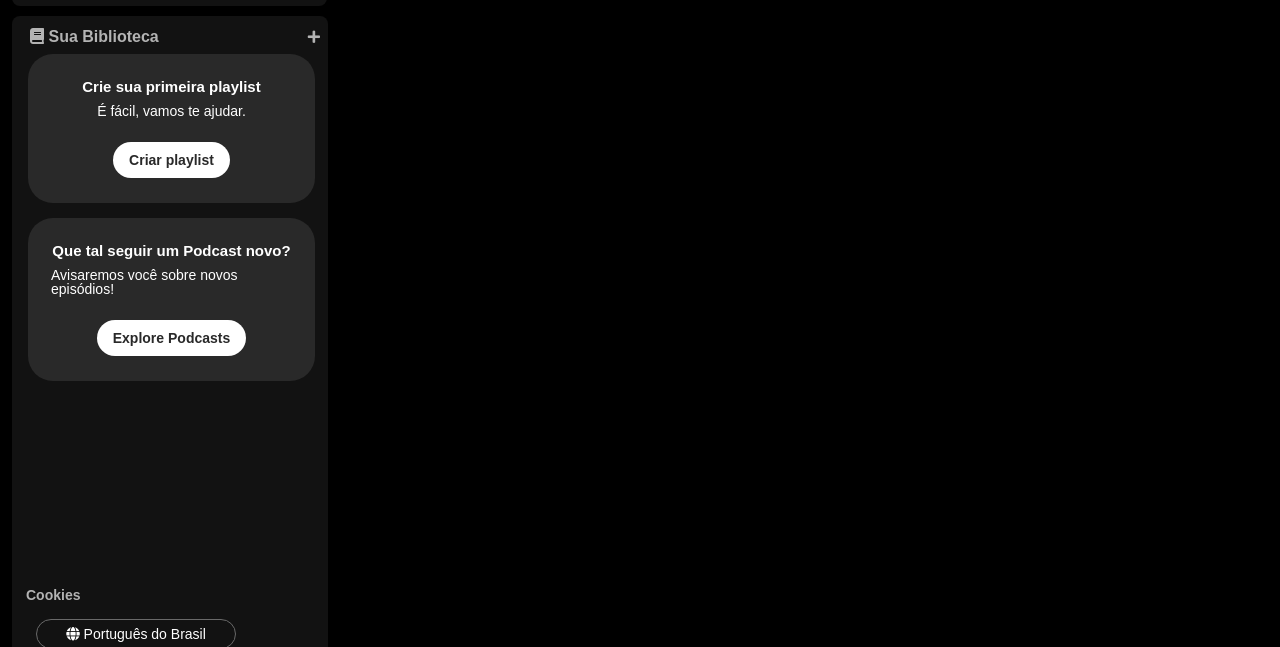
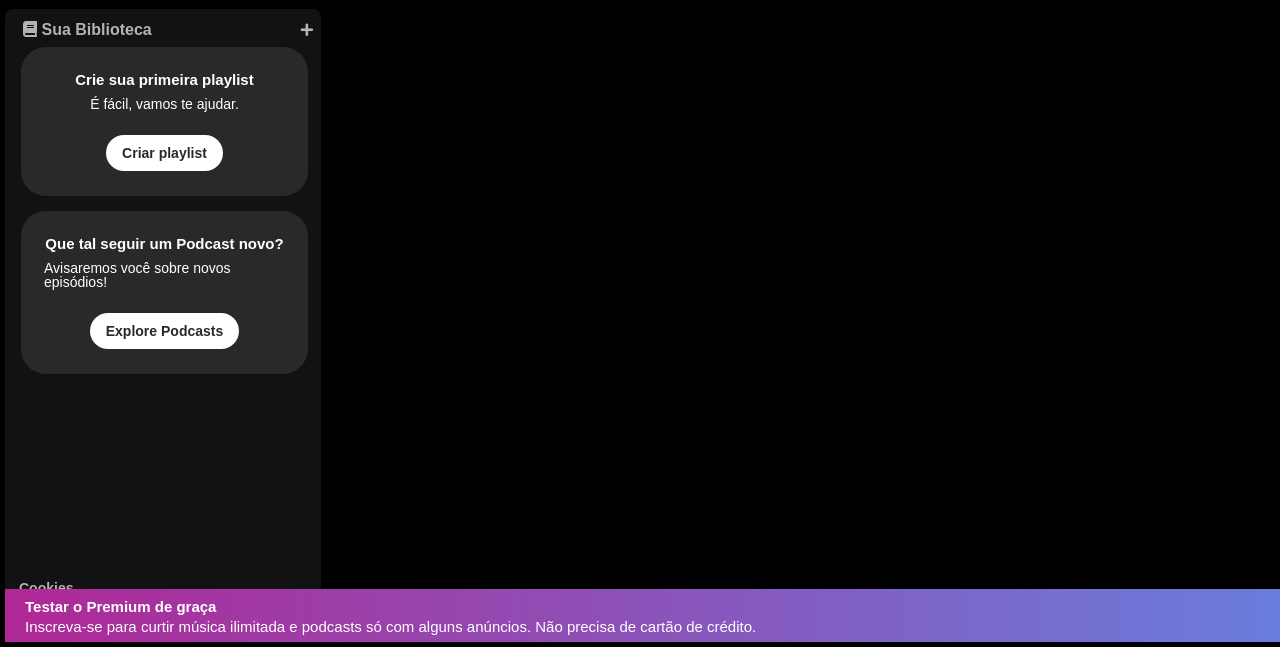
Before and after one commit to LuisSillva/Spotify-Copy, a plain HTML site: page index.html in a window 1280 px wide. Shown: the part 153-800 px from the top of the page. Drawn offline with Linux system fonts and the light colour scheme.

Commit message:
Footer adicionada

```diff
--- a/index.html
+++ b/index.html
@@ -65,12 +65,28 @@
             </div>
             <!-- Português - Brasil -->
             <div class="cookies">
-                <span>Cookies</span>
+                <a href="">Cookies</a>
             </div>
             <button class="language-button">
                 <span class="fa fa-globe"></span>
                 Português do Brasil
             </button>
         </div>
+    </div>
+
+    <!-- Footer -->
+    <footer class="footer">
+        <section class="premium">
+            <div>
+                <h2>Testar o Premium de graça</h2>
+                <p>
+                    Inscreva-se para curtir música ilimitada e podcasts só com alguns
+                    anúncios. Não precisa de cartão de crédito.
+                </p>
+            </div>
+            <button type="button">Inscreva-se Grátis</button>
+        </section>
+    </footer>
+
 </body>
 </html>
--- a/styles.css
+++ b/styles.css
@@ -1,5 +1,6 @@
 body {
     background-color: black;
+    font-family: "DM Sans", sans-serif;
 }
 
 .sidebar {
@@ -7,7 +8,7 @@ body {
     top: 0;
     left: 0;
     bottom: 0;
-    padding: 12px;
+    padding: 5px 12px 12px 5px;
     width: 315px;
 }
 
@@ -54,7 +55,7 @@ body {
     font-size: 14px;
     margin-top: 10px;
     width: 300px;
-    height: 100vh;
+    height: 75%;
 }
 
 .library__content {
@@ -71,6 +72,7 @@ body {
     font-weight: 600;
     font-size: 16px;
     font-family: "DM Sans", sans-serif;
+    cursor: pointer;
 }
 
 .library .playlist__content {
@@ -167,10 +169,12 @@ body {
 .library .cookies{
     margin-top: 69%;
 }
-.library .cookies span {
+.library .cookies a {
     /* padding: 16px; */
     font-family: "DM Sans", sans-serif;
     margin-left: 6px;
+    text-decoration: none;
+    color: #b3b3b3;
 }
 
 .library .language-button {
@@ -183,4 +187,53 @@ body {
     background-color: #121212;
     border-radius: 20px;
     border: 1px solid #696969;
+    cursor: pointer;
 }
+
+.footer {
+    margin-left: 5px;
+    margin-bottom: 5px;
+    margin-left: 5px;
+    position: fixed;
+    bottom: 0;
+    width: 1735px;
+    color: white;
+    height: 53px;
+    background-image: linear-gradient(90deg,#af2896,#509bf5);
+}
+
+.footer .premium {
+    display: flex;
+    align-items: center;
+}
+
+.footer button {
+    margin-left: 18%;
+    margin-top: 5px;
+    border-radius: 40px;
+    background-color: white;
+    color: black;
+    font-weight: bold;
+    border: none;
+    outline: none;
+    font-size: 14px;
+    cursor: pointer;
+    width: 10%;
+    height: 40px;
+}
+
+.footer .premium div {
+    width: 70%;
+    font-size: 15px;
+}
+
+.footer .premium h2 {
+    margin-top: 10px;
+    margin-left: 20px;
+    font-weight: bold;
+}
+
+.footer .premium p {
+    margin-left: 20px;
+    margin-top: 5px;
+}
```
